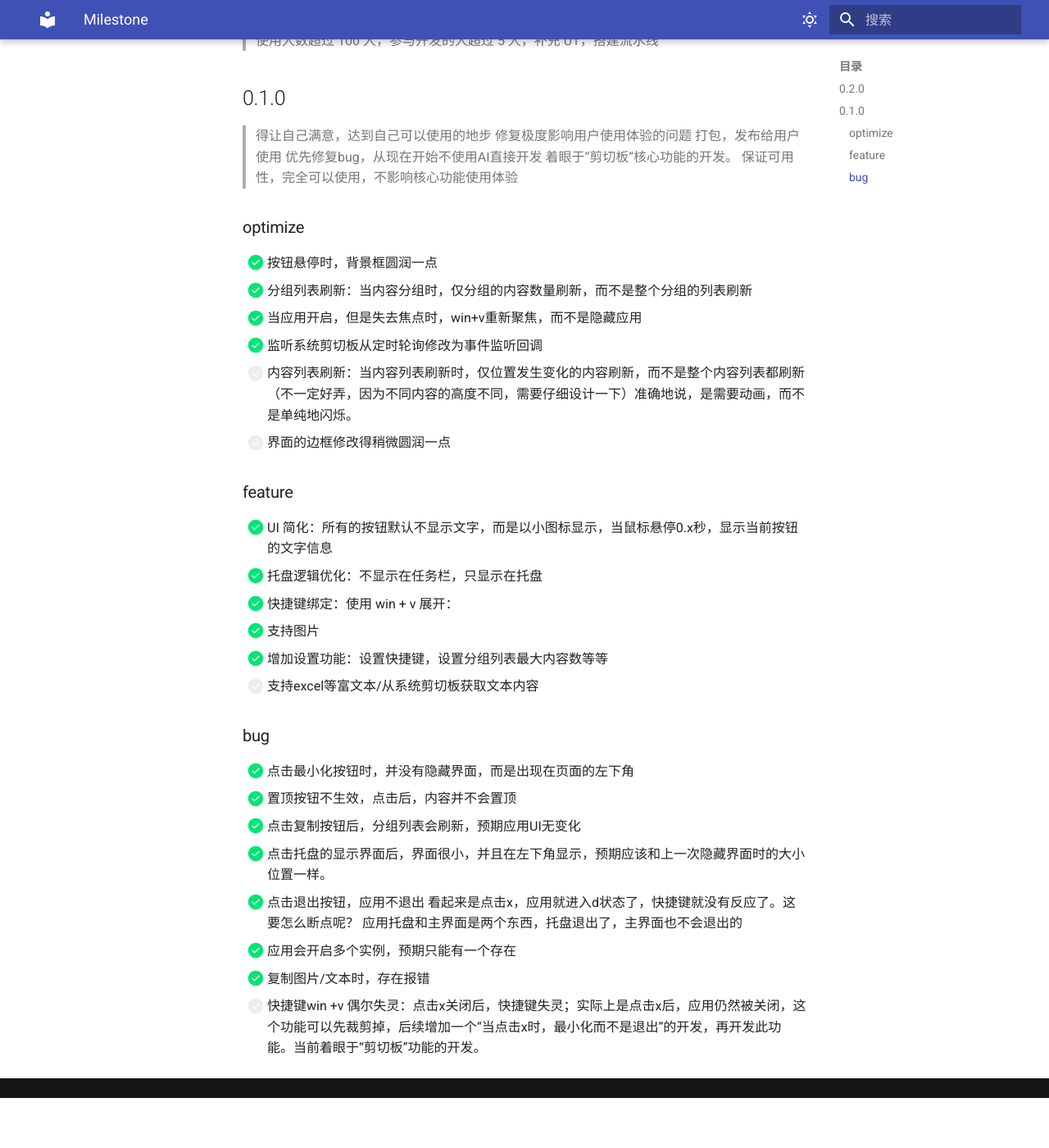
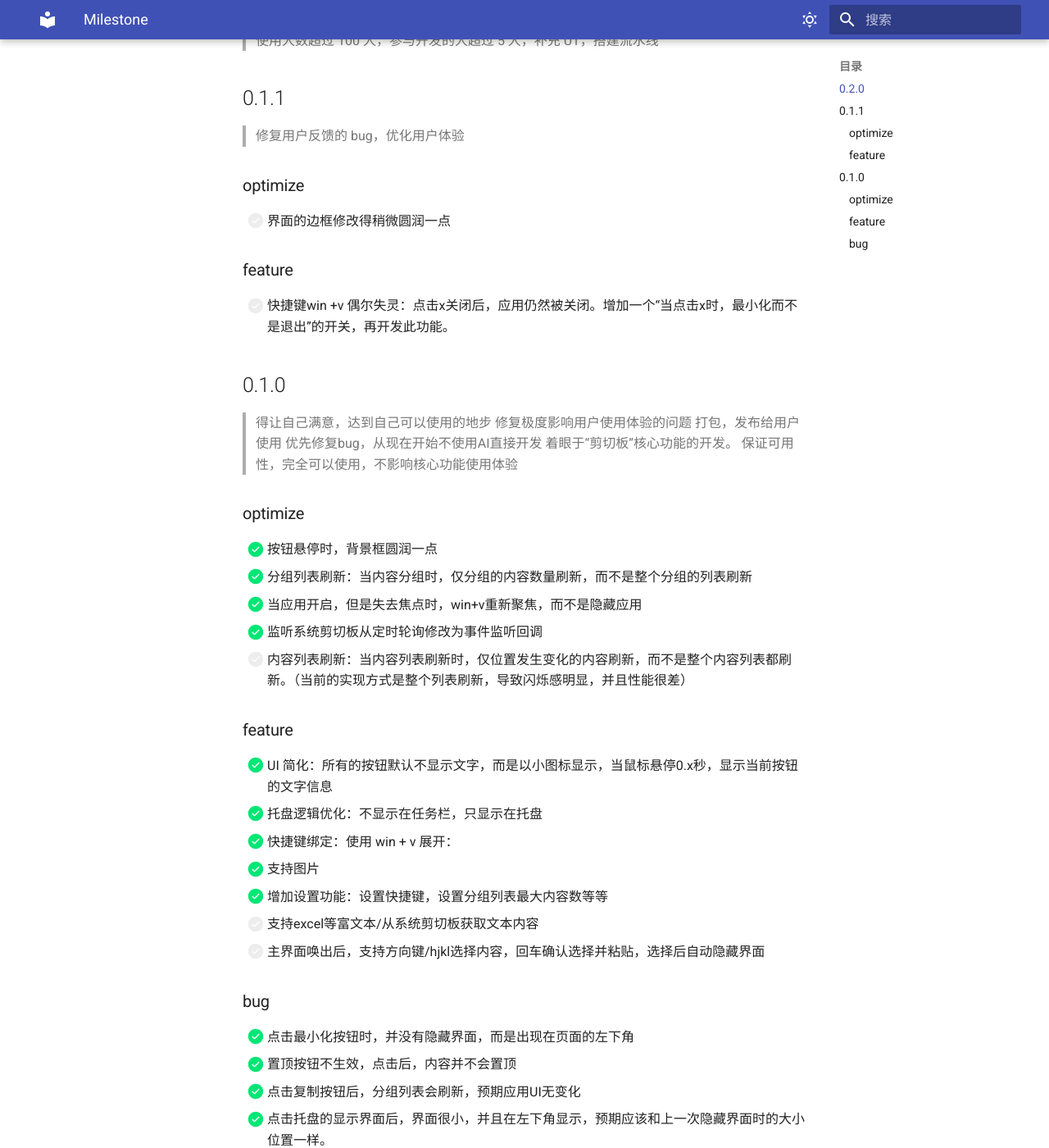
Before and after one commit to mengq627/clipboard, an MkDocs documentation site: the page built from docs/dev/todo.md, in a window 1280 px wide and 1400 px high, scrolled down 242 px. Shown: the whole window at 82% size. Built offline with MkDocs 1.6.1 and Material for MkDocs 9.7.7, drawn with Linux system fonts in a browser that asks for light colours; before the commit the page ends 1581 px from its top, so only the background shows below that.

Commit message:
todo.md: update

```diff
--- a/docs/dev/todo.md
+++ b/docs/dev/todo.md
@@ -3,6 +3,15 @@
 ## 0.2.0
 
 > 使用人数超过 100 人，参与开发的人超过 5 人，补充 UT，搭建流水线
+
+## 0.1.1
+> 修复用户反馈的 bug，优化用户体验
+
+### optimize
+- [ ] 界面的边框修改得稍微圆润一点
+
+### feature
+- [ ] 快捷键win +v 偶尔失灵：点击x关闭后，应用仍然被关闭。增加一个“当点击x时，最小化而不是退出”的开关，再开发此功能。
 
 ## 0.1.0
 > 得让自己满意，达到自己可以使用的地步
@@ -17,8 +26,7 @@
 - [x] 分组列表刷新：当内容分组时，仅分组的内容数量刷新，而不是整个分组的列表刷新
 - [x] 当应用开启，但是失去焦点时，win+v重新聚焦，而不是隐藏应用
 - [x] 监听系统剪切板从定时轮询修改为事件监听回调
-- [ ] 内容列表刷新：当内容列表刷新时，仅位置发生变化的内容刷新，而不是整个内容列表都刷新（不一定好弄，因为不同内容的高度不同，需要仔细设计一下）准确地说，是需要动画，而不是单纯地闪烁。
-- [ ] 界面的边框修改得稍微圆润一点
+- [ ] 内容列表刷新：当内容列表刷新时，仅位置发生变化的内容刷新，而不是整个内容列表都刷新。（当前的实现方式是整个列表刷新，导致闪烁感明显，并且性能很差）
 
 ### feature
 - [x] UI 简化：所有的按钮默认不显示文字，而是以小图标显示，当鼠标悬停0.x秒，显示当前按钮的文字信息
@@ -27,6 +35,7 @@
 - [x] 支持图片
 - [x] 增加设置功能：设置快捷键，设置分组列表最大内容数等等
 - [ ] 支持excel等富文本/从系统剪切板获取文本内容
+- [ ] 主界面唤出后，支持方向键/hjkl选择内容，回车确认选择并粘贴，选择后自动隐藏界面
 
 ### bug
 
@@ -39,4 +48,3 @@
     应用托盘和主界面是两个东西，托盘退出了，主界面也不会退出的
 - [x] 应用会开启多个实例，预期只能有一个存在
 - [x] 复制图片/文本时，存在报错
-- [ ] 快捷键win +v 偶尔失灵：点击x关闭后，快捷键失灵；实际上是点击x后，应用仍然被关闭，这个功能可以先裁剪掉，后续增加一个“当点击x时，最小化而不是退出”的开发，再开发此功能。当前着眼于“剪切板”功能的开发。
```
